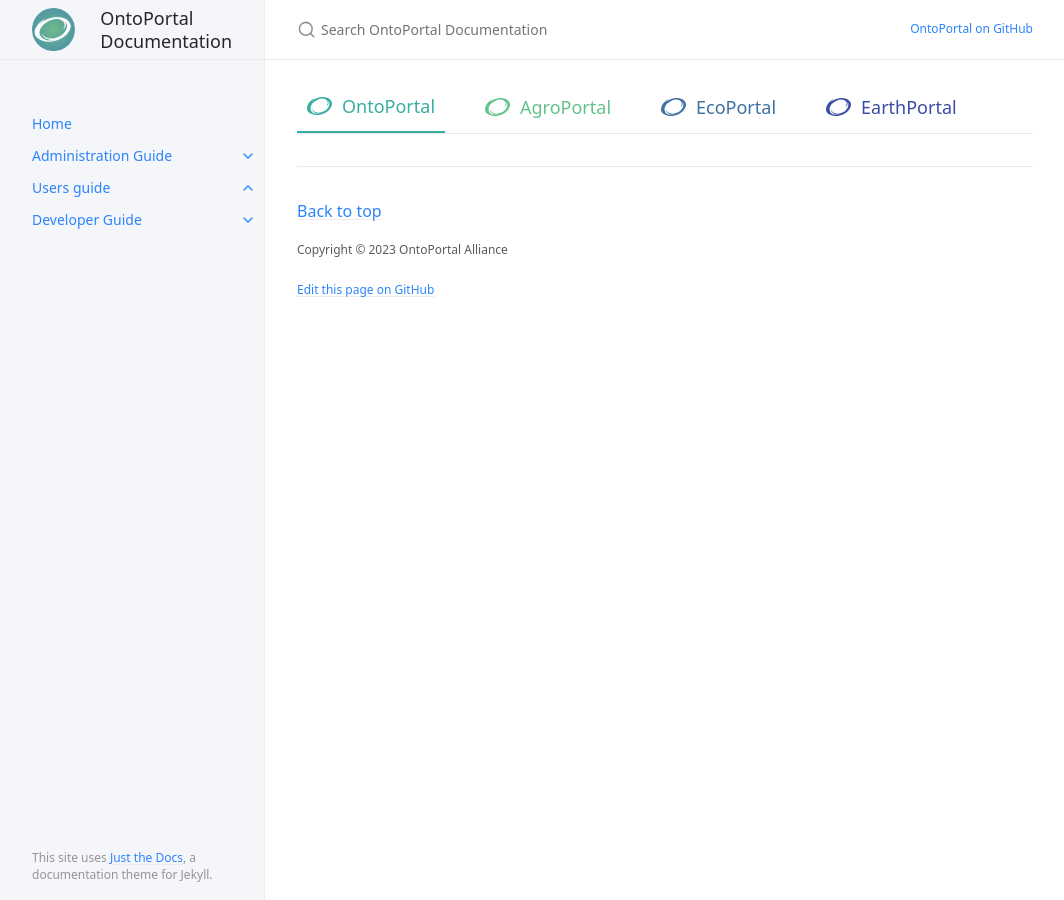
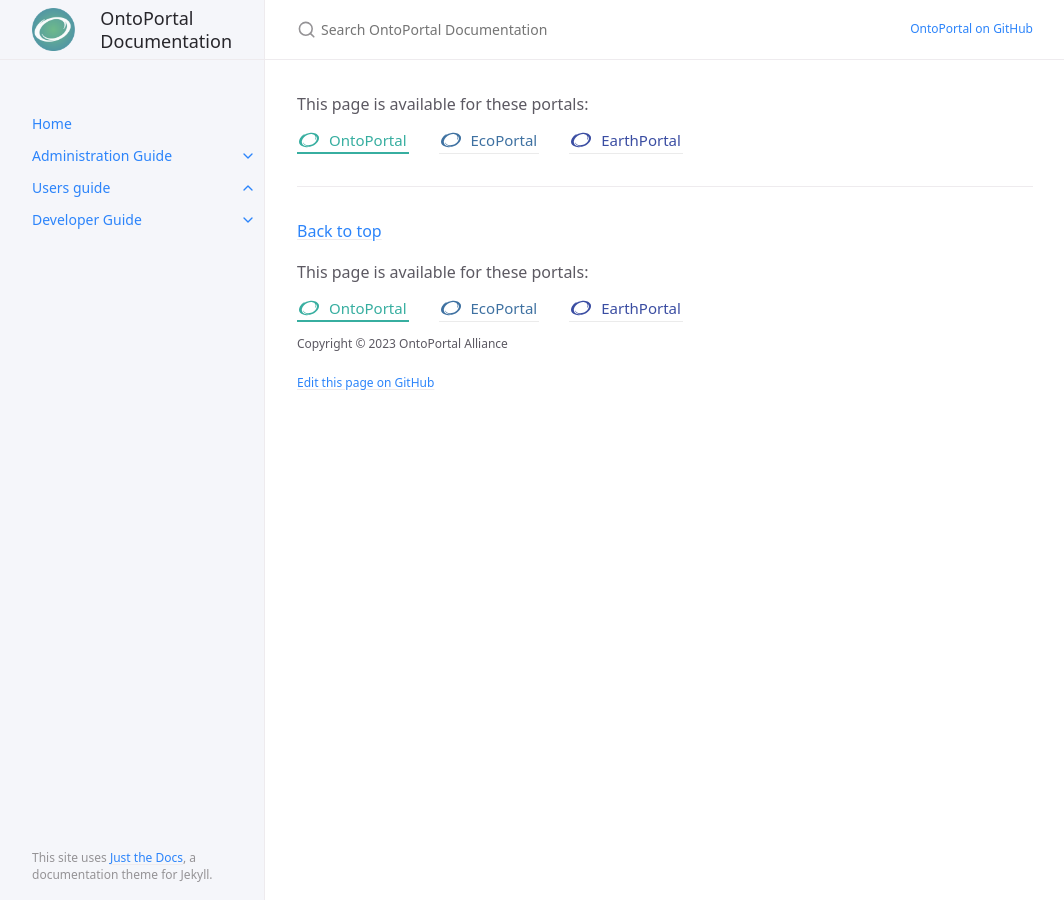
Before and after one commit to ontoportal/documentation, a Jekyll site: the page built from docs/users-guide-docs/documentation/ontoportal/about.md, in a window 1280 px wide. Shown: the whole page, without its empty margins (107-1171 px from the left). Built offline with Jekyll 4.4.1, drawn with Linux system fonts in a browser that asks for light colours.

Commit message:
Relocated and resized portal tabs

```diff
--- a/_config.yml
+++ b/_config.yml
@@ -193,6 +193,7 @@ defaults:
       portal: "OntoPortal"
       atom: "ontology"
       atoms: "ontologies"
+      display_ontoportal_icons: true
   -
     scope:
       path: "docs/users-guide-docs/documentation/agroportal"
@@ -201,6 +202,7 @@ defaults:
       portal: "AgroPortal"
       atom: "semantic artefact"
       atoms: "semantic artefacts"
+      display_ontoportal_icons: true
   -
     scope:
       path: "docs/users-guide-docs/documentation/ecoportal"
@@ -209,6 +211,7 @@ defaults:
       portal: "EcoPortal"
       atom: "semantic artefact"
       atoms: "semantic artefacts"
+      display_ontoportal_icons: true
   -
     scope:
       path: "docs/users-guide-docs/documentation/earthportal"
@@ -217,3 +220,4 @@ defaults:
       portal: "EarthPortal"
       atom: "semantic artefact"
       atoms: "semantic artefacts"
+      display_ontoportal_icons: true
--- a/_includes/documentation_nav.html
+++ b/_includes/documentation_nav.html
@@ -1,16 +1,19 @@
 <!-- _includes/documentation_nav.html -->
+<div>
+    This page is available for these portals:<br>
+</div>
 
 <div class="ontoportal-tabs" id="ontoportal_tabs">
-    {% assign portals = 'OntoPortal,AgroPortal,EcoPortal,EarthPortal' | split: ',' %}
+    {% assign portals = 'OntoPortal,EcoPortal,EarthPortal' | split: ',' %}
     {% for portal in portals %}
         {% capture portal_class %}{{ portal }}{% endcapture %}
-        {% if include.portal == portal %}
-            <a class="tab-item active {{ portal_class }}" href="{{ portal }}">
+        {% if page.portal == portal %}
+            <a class="button active {{ portal_class }}" href="{{ portal }}">
                 {% include ontoportal_logo.svg %}
                 {{ portal }}
             </a>
         {% else %}
-            <a class="tab-item {{ portal_class }}" href="{{ portal }}">
+            <a class="button {{ portal_class }}" href="{{ portal }}">
                 {% include ontoportal_logo.svg %}
                 {{ portal }}
             </a>
--- a/_layouts/default.html
+++ b/_layouts/default.html
@@ -202,6 +202,10 @@ layout: table_wrappers
               <p><a href="#top" id="back-to-top">{{ site.back_to_top_text }}</a></p>
             {% endif %}
 
+            {% if page.display_ontoportal_icons == true %}
+              {% include documentation_nav.html %}
+            {% endif %}
+
             {{ footer_custom }}
 
             {% if site.last_edit_timestamp or site.gh_edit_link %}
--- a/_sass/documentation_nav.scss
+++ b/_sass/documentation_nav.scss
@@ -1,28 +1,36 @@
 .ontoportal-tabs{
     display: flex;
-    border-bottom: 1px solid #e7e7e7;
 }
 
 .ontoportal-tabs > a{
+    margin-top: 10px;
     margin-right: 30px;
     cursor: pointer;
-    font-size: 18px;
+    font-size: 15px;
     display: flex;
     align-items: center;
-    padding: 0 10px 10px 10px;
+    padding: 0 2px 0px 2px;
     opacity: 80%
+}
+.ontoportal-tabs > a svg {
+    width: 20px;
+    height: 20px;
 }
 .ontoportal-tabs > .OntoPortal{
     color: $ontoportal-color;
+    border-bottom: 1px solid #e7e7e7;
 }
 .ontoportal-tabs > .AgroPortal{
     color: $agroportal-color;
+    border-bottom: 1px solid #e7e7e7;
 }
 .ontoportal-tabs > .EarthPortal{
     color: $earthportal-color;
+    border-bottom: 1px solid #e7e7e7;
 }
 .ontoportal-tabs > .EcoPortal{
     color: $ecoportal-color;
+    border-bottom: 1px solid #e7e7e7;
 }
 .ontoportal-tabs > .OntoPortal svg path{
     fill: $ontoportal-color;
```
